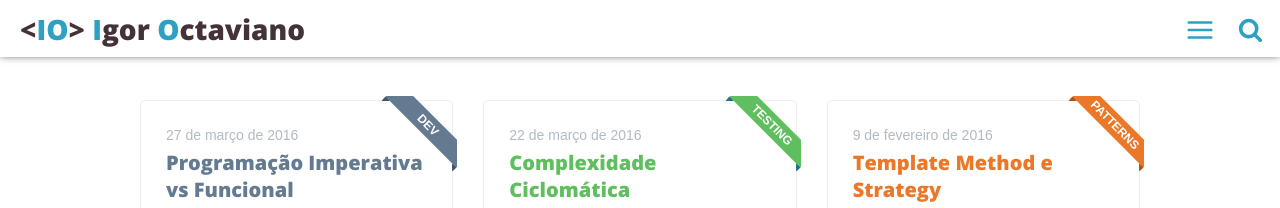
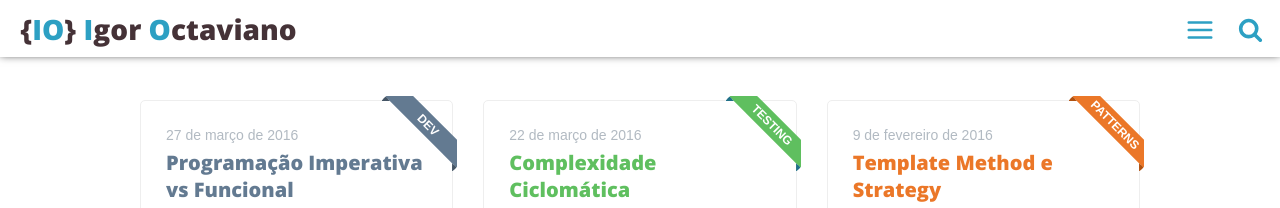
Before and after one commit to igoroctaviano/blog, a Jekyll site: the page built from index.html, in a window 1280 px wide. Shown: the top 208 px of the page. Built offline with Jekyll 4.4.1, drawn with Linux system fonts in a browser that asks for light colours.

Commit message:
Update header title <> to {}

```diff
--- a/_includes/header-default.html
+++ b/_includes/header-default.html
@@ -1,6 +1,6 @@
 <header class="bar-header">
     <h1 class="logo">
-        <a href="/"><font color="#453237"><</font>IO<font color="#453237">> </font>  I<font color="#453237">gor</font> O<font color="#453237">ctaviano</font></a>
+        <a href="/"><font color="#453237">{</font>IO<font color="#453237">} </font>  I<font color="#453237">gor</font> O<font color="#453237">ctaviano</font></a>
     </h1>
 </header>
 {% include menu-search.html %}
```
